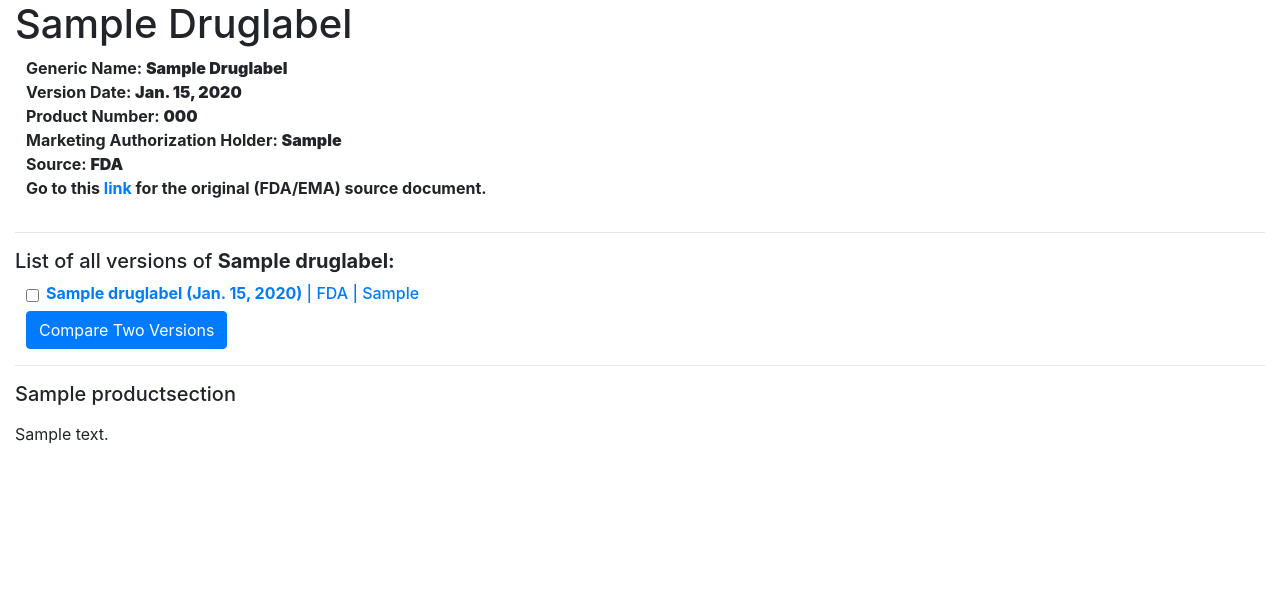
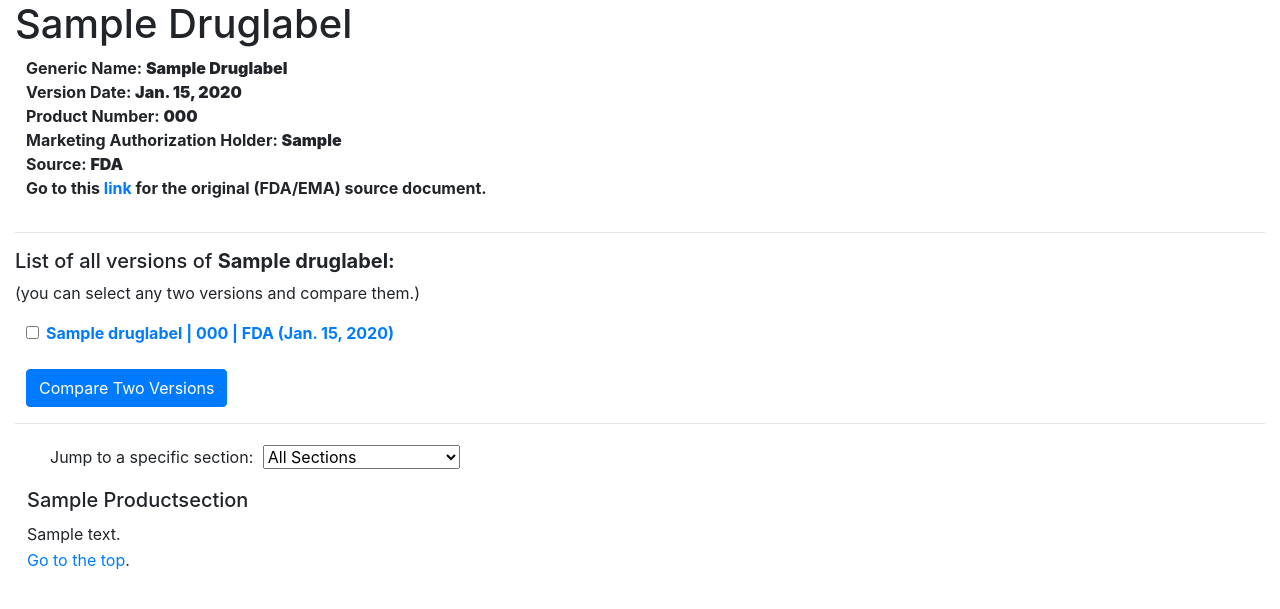
Before and after one commit to globalrx/globalrx, a Django app: page /data/1 in a window 1280 px wide. Shown: the part 73-682 px from the top of the page. Run offline with Django 4.2, Linux system fonts and the light colour scheme; tables that the repository leaves empty hold one stand-in row (values such as "Sample post"); parts of the project's set-up code (start-up, migrations or seed data) failed here and were passed over; some libraries are stand-ins or nearby versions.

Commit message:
dropdown to jump to a specific section

```diff
--- a/dle/data/templates/data/single_label.html
+++ b/dle/data/templates/data/single_label.html
@@ -1,6 +1,6 @@
 {% extends "compare/layout.html" %}
 {% block content %}
-  <div class="container-fluid">
+  <div class="container-fluid" id="topdiv">
     <h1> {{ drug_label.product_name|title }}</h1>
     <div class="row">
       <dl>
@@ -15,6 +15,7 @@
     </div>
     <hr>
     <h5>List of all versions of <b>{{drug_label.product_name}}:</b></h5>
+    <p>(you can select any two versions and compare them.)</p>
     <div class="row">
       <form name="result_to_compare_form" method="get" action="/compare/compare_versions" target="_blank">
         {% for label in drug_label_versions %}
@@ -22,22 +23,56 @@
           <label class="form-check-label" for="{{label.id}}">
             <input type="checkbox" class="form-check-input compare-checkbox" onclick="_versions_handleSelectClick()" value={{label.id}} />
               <a href=/data/{{label.id}} class="text-sml text-stone-900" target="_blank">
-                <h6 class="text-xl text-blue-700 group-hover:underline">
-                  <b>{{label.product_name}} ({{label.version_date}})</b> | {{label.source}} | {{label.marketer}}
-                </h6>
+                <strong>
+                  <tr>
+                    <td>{{label.product_name}} |</td>
+                    <td>{{label.source_product_number}} |</td>
+                    <td>{{label.source}}</td>
+                    <td>({{label.version_date}})</td>
+                  </tr>
+                </strong>
               </a>
           </label>
         </div>
         {% endfor %}
+        <br>
         <button type="button" onclick="_versions_handleCompareSubmit()" class="btn btn-primary">
           Compare Two Versions
         </button>
       </form>
     </div>
     <hr>
-    {% for section in product_sections %}
-      <p><h5>{{ section.section_name }}</h5></p>
-      <p>{{ section.section_text|safe }}</p>
+    <!-- drop down selection for quick access of a specific section -->
+    <div class="row" id="sectionFilterContainer">
+      <div class="col-lg">
+          <label for="section-filter">Jump to a specific section: </label>
+          <select name="section-filter" id="sectionFilter" onchange="jumpToSection()">
+              <option value="all">All Sections </option>
+              {% for sec_name in section_names %}
+              <option value="{{sec_name|cut:' '}}">{{ sec_name|title }}</option>
+              {% endfor %}
+          </select>
+      </div>
+    </div>
+    <!-- display each section's text  -->
+    {% for section in sections %}
+    <div class="row" id="{{section.section_name|cut:' '}}" style="margin-top: 10px;">
+      <table>
+        <tr>
+          <th><h5>{{ section.section_name|title }}</h5></th>
+        </tr>
+        <tr>
+          <td>{{ section.section_text|safe }}</td>
+        </tr>
+        <tr>
+          <td>
+            <a href="#topdiv">Go to the top</a>.
+          </td>
+        </tr>
+      </table>
+      <!-- <p><h5>{{ section.section_name|title }}</h5></p>
+      <text>{{ section.section_text|safe }}</text> -->
+    </div>
     {% endfor %}
   </div>
 {% endblock content %}
@@ -113,5 +148,10 @@
         return;
       }
     }
+
+    function jumpToSection() {
+      var selected_sec = document.getElementById("sectionFilter").value;
+      document.getElementById(selected_sec).scrollIntoView();
+    }
   </script>
 {% endblock %}
--- a/dle/data/views.py
+++ b/dle/data/views.py
@@ -2,6 +2,7 @@ from django.shortcuts import render, get_object_or_404
 from django.http import HttpResponse
 from .models import DrugLabel, LabelProduct, ProductSection
 from django.core.exceptions import ObjectDoesNotExist
+from compare.util import *
 
 
 def index(request):
@@ -16,19 +17,38 @@ def single_label_view(request, drug_label_id):
     try:
         label_product = LabelProduct.objects.filter(drug_label_id=drug_label_id).get()
         product_sections = ProductSection.objects.filter(label_product_id=label_product.id).all()
+        sections_dict = {}
+        section_names = []
         for section in product_sections:
-            print(f"section_name: {section.section_name}")
+            section_names.append(section.section_name)
+            sections_dict[section.section_name] = {"section_name": section.section_name}
+
             if drug_label.source == "EMA":
-                section.section_text = section.section_text.replace("\n", "<br>")
+                sections_dict[section.section_name]["section_text"] = section.section_text.replace("\n", "<br>")
+            else:
+                sections_dict[section.section_name]["section_text"] = section.section_text
+
     except ObjectDoesNotExist:
-        product_sections = []
+        sections_dict = {}
+        section_names = []
 
     # get all drug labels with the same product_name
     drug_label_versions = DrugLabel.objects.filter(product_name=drug_label.product_name).order_by('-version_date')
+    section_names.sort()
 
     context = {
         "drug_label": drug_label,
-        "product_sections": product_sections,
         "drug_label_versions": drug_label_versions,
+        "section_names": section_names,
+        "sections": []
     }
+
+    for sec_name in SECTIONS_ORDER:
+        if sec_name in sections_dict.keys():
+            context["sections"].append(sections_dict[sec_name])
+
+    for key, val in sections_dict.items():
+        if key not in SECTIONS_ORDER:
+            context["sections"].append(val)
+
     return render(request, "data/single_label.html", context)
```
